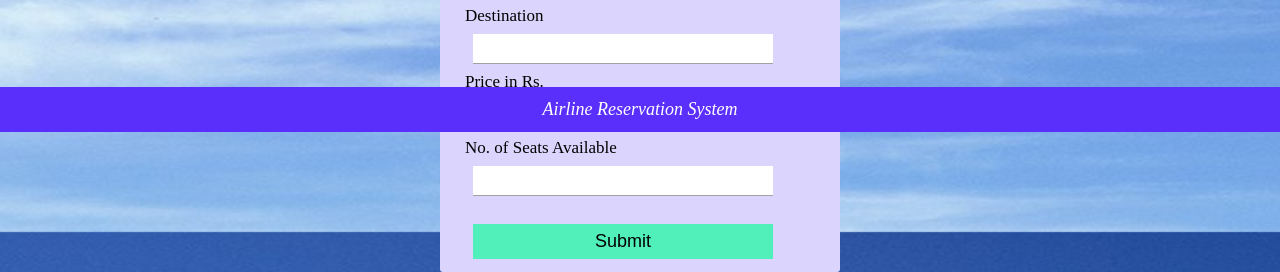
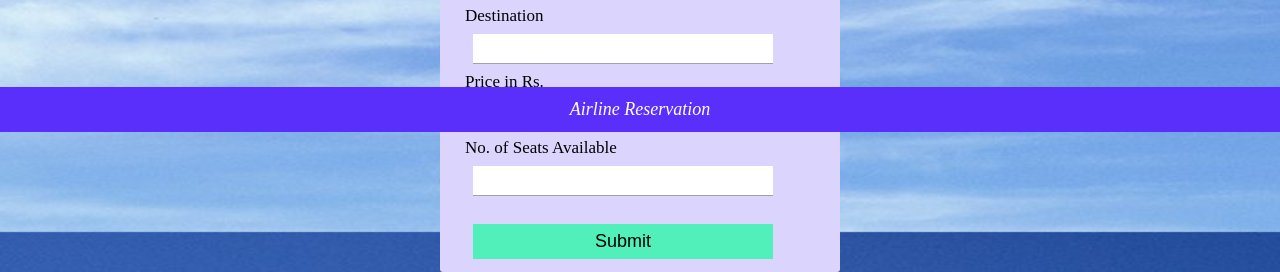
Before and after one commit to poojabp912/Airline-Reservation-System, a Django app: page /addf/ in a window 1280 px wide. Shown: the part 668-940 px from the top of the page. Run offline with Django 4.2, Linux system fonts and the light colour scheme.

Commit message:
Update base.html

```diff
--- a/templates/base.html
+++ b/templates/base.html
@@ -19,7 +19,7 @@
     {% block content %}
     {% endblock content %}
     <footer class="foot">
-        <i style="font-size: 18px;">Airline Reservation System</i>
+        <i style="font-size: 18px;">Airline Reservation</i>
     </footer>
 </body>
 </html>
```
